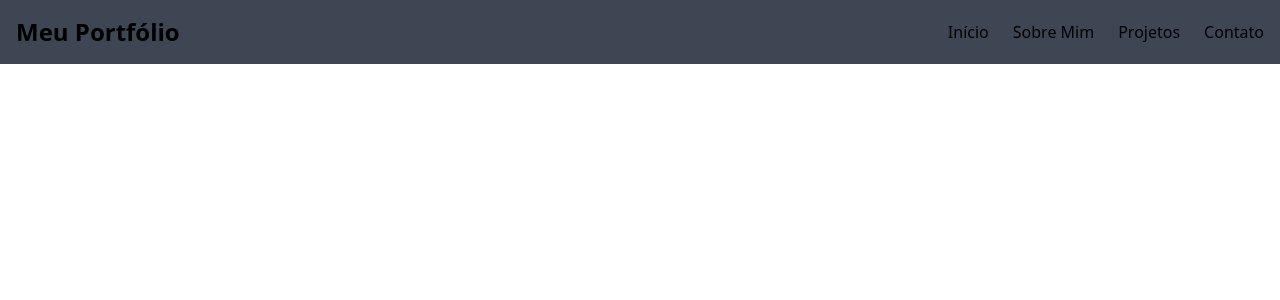
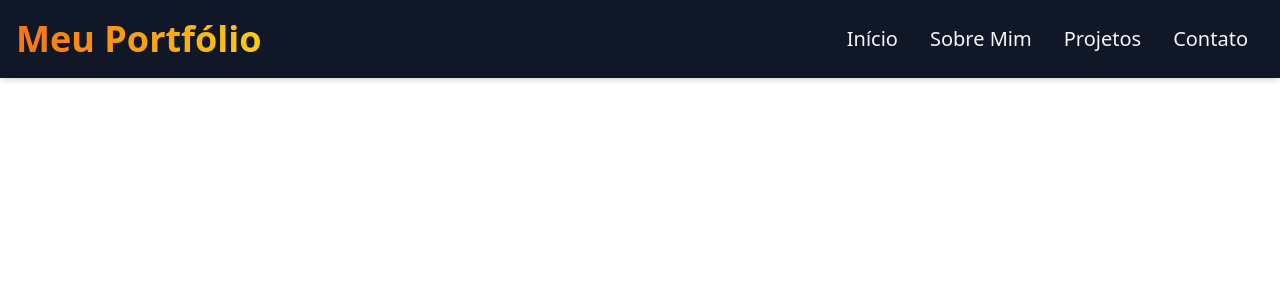
Before and after one commit to arnaldoliro/personal-site, a Next.js app: page / in a window 1280 px wide. Shown: the top 300 px of the page. Built offline with nearby package versions, Linux system fonts and the light colour scheme.

Commit message:
feat: styling header and buttons

```diff
--- a/src/app/globals.css
+++ b/src/app/globals.css
@@ -3,4 +3,32 @@
 :root {
   --background: #ffffff;
   --foreground: #171717;
+  --color-orange: #f97316;
+  --color-yellow: #facc15;
+  --color-text: #f5f5f5;
 }
+
+* {
+
+}
+
+body {
+
+}
+
+.gradient-text {
+  background: linear-gradient(90deg, var(--color-orange), var(--color-yellow));
+  -webkit-background-clip: text;
+  background-clip: text;
+  color: transparent;
+}
+
+.nav-link {
+    position: relative;
+    padding: 0.5rem 0;
+    margin: 0 1rem;
+    color: var(--color-text);
+    text-decoration: none;
+    font-weight: 500;
+    font-size: 20px;
+}
--- a/src/app/layout.tsx
+++ b/src/app/layout.tsx
@@ -29,7 +29,7 @@ export default function RootLayout({
 }) {
   return (
     <html lang="pt-BR" className={`${poppins.variable} ${spaceGrotesk.variable}`}>
-      <body className="bg-bg text-text">
+      <body className="bg-bg font-sans">
         {/* <Background /> */}
         <Header />
         <main className="relative z-10">
--- a/src/components/Header/index.tsx
+++ b/src/components/Header/index.tsx
@@ -2,24 +2,20 @@
 
 import { useState } from "react";
 import { Menu, X } from "lucide-react";
+import NavbarLinks from "../NavbarLinks";
 
 export default function Header() {
   const [isOpen, setIsOpen] = useState(false);
 
   return (
-    <header className="fixed top-0 left-0 w-full bg-gray-900/80 backdrop-blur-md z-50">
-      <div className="container mx-auto px-4 py-4">
+    <header className="fixed top-0 left-0 w-full shadow-md bg-opacity-80 backdrop-blur-md bg-gray-900 z-50 font-sans">
+      <div className="mx-auto px-4 py-4">
         <nav className="flex justify-between items-center">
-          <a href="#" className="text-2xl font-bold gradient-text">
+          <a href="#" className="text-4xl font-bold gradient-text">
             Meu Portfólio
           </a>
 
-          <div className="hidden md:flex items-center space-x-6">
-            <a href="#home" className="nav-link">Início</a>
-            <a href="#about" className="nav-link">Sobre Mim</a>
-            <a href="#projects" className="nav-link">Projetos</a>
-            <a href="#contact" className="nav-link">Contato</a>
-          </div>
+            <NavbarLinks />
 
           <button
             onClick={() => setIsOpen(!isOpen)}
--- /dev/null
+++ b/src/components/NavbarLinks/index.tsx
@@ -0,0 +1,23 @@
+const navItems = [
+  { href: "#home", label: "Início" },
+  { href: "#about", label: "Sobre Mim" },
+  { href: "#projects", label: "Projetos" },
+  { href: "#contact", label: "Contato" },
+]
+
+export default function NavbarLinks() {
+  return (
+    <div className="hidden md:flex items-center space-x-6">
+      {navItems.map((item) => (
+        <a
+          key={item.href}
+          href={item.href}
+          className="relative group nav-link"
+        >
+          {item.label}
+          <span className="absolute left-0 bottom-0 h-0.5 w-0 bg-gradient-to-r from-orange-500 to-yellow-400 group-hover:w-full transition-all duration-300 ease-out"></span>
+        </a>
+      ))}
+    </div>
+  )
+}
--- /dev/null
+++ b/tailwind.config.ts
@@ -0,0 +1,12 @@
+import type { Config } from 'tailwindcss'
+
+const config: Config = {
+  theme: {
+    extend: {
+      fontFamily: {
+        sans: ['Poppins', 'sans-serif'],
+        grotesk: ['var(--font-space-grotesk)'],
+      },
+    },
+  },
+}
```
Also changed, not shown: src/components/Background/index.tsx (added).
